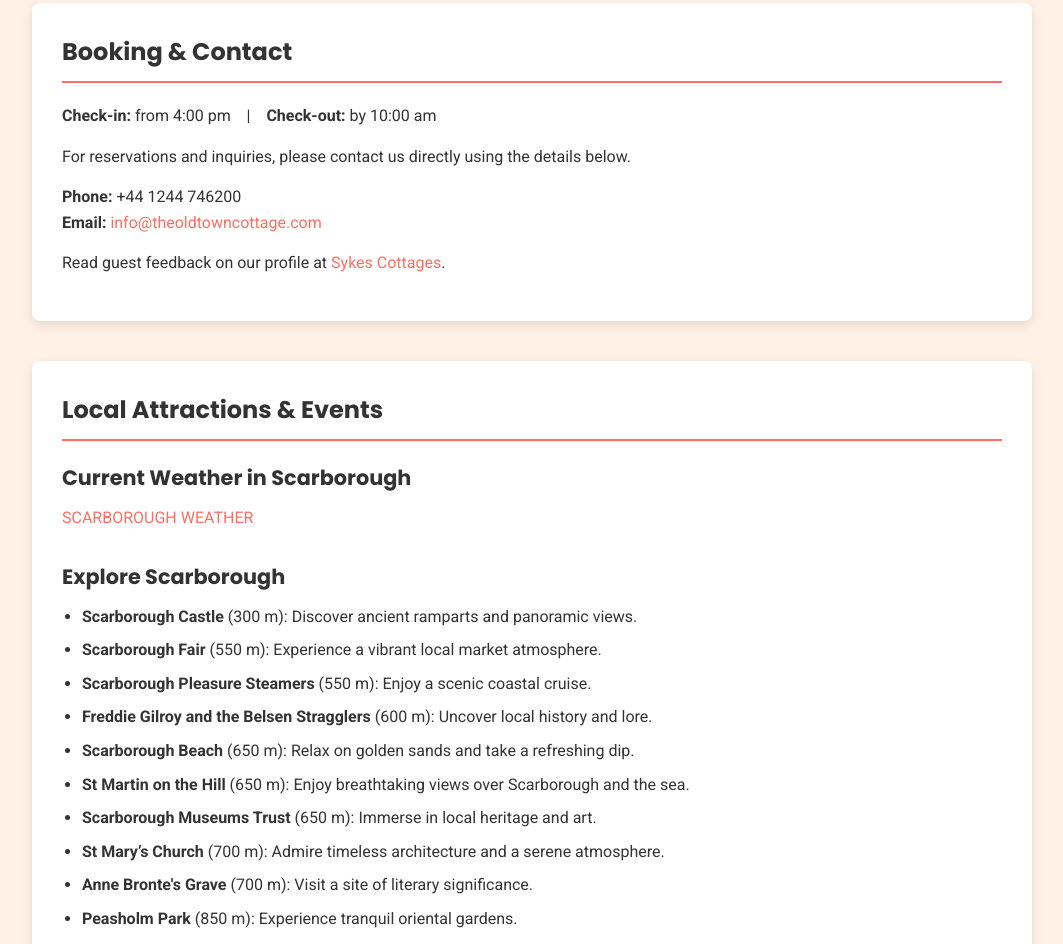
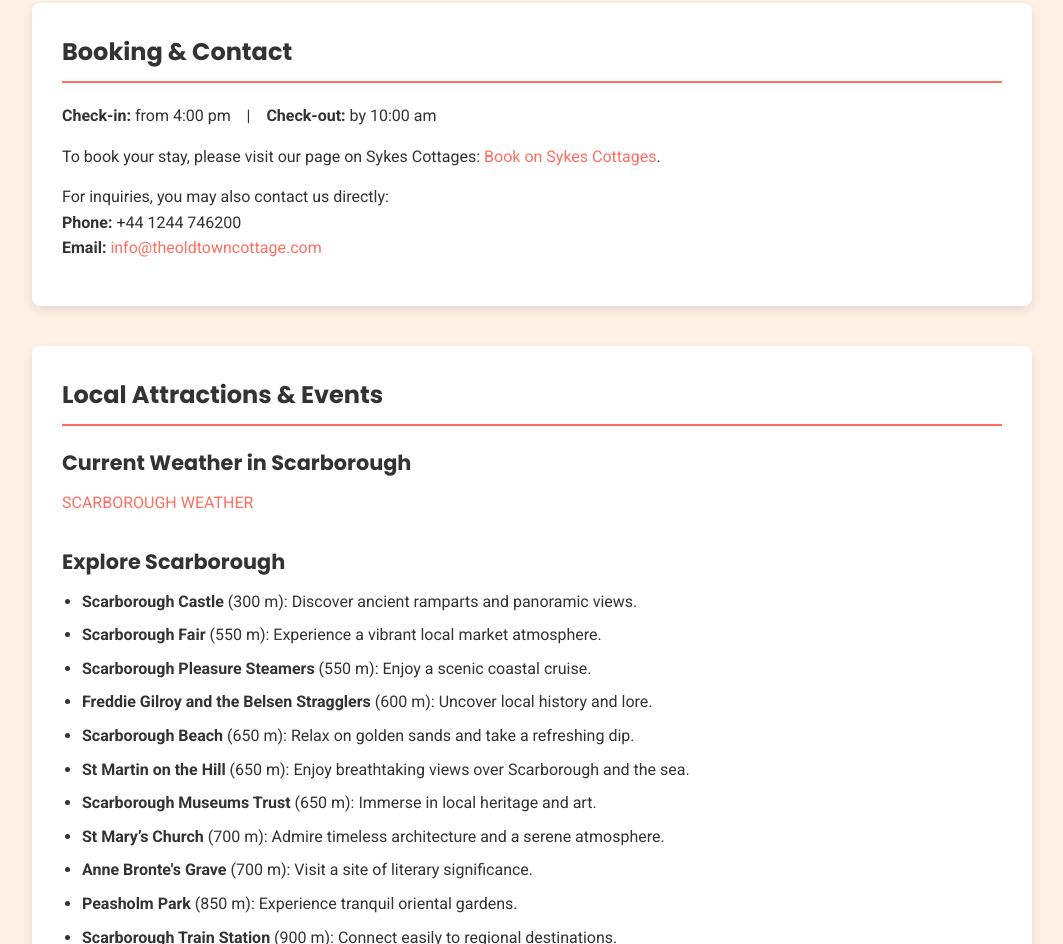
Before and after one commit to Daave2/oldtowncottage, a plain HTML site: page index.html in a window 1280 px wide. Shown: the part 3220-4164 px from the top of the page, without its empty margins (108-1171 px from the left). Drawn offline with Linux system fonts and the light colour scheme; a script that the page names is missing.

Commit message:
Update index.html

```diff
--- a/index.html
+++ b/index.html
@@ -578,14 +578,13 @@
           <strong>Check-in:</strong> from 4:00 pm &nbsp;&nbsp; | &nbsp;&nbsp; <strong>Check-out:</strong> by 10:00 am
         </p>
         <p>
-          For reservations and inquiries, please contact us directly using the details below.
+          To book your stay, please visit our page on Sykes Cottages:
+          <a href="https://www.sykescottages.co.uk/cottage/North-York-Moors-Coast-Old-and-East-Harbours/Captains-Cottage-1159058.html" target="_blank" rel="noopener">Book on Sykes Cottages</a>.
         </p>
         <p>
-          <strong>Phone:</strong> +44 1244 746200<br>
-          <strong>Email:</strong> <a href="mailto:info@theoldtowncottage.com">info@theoldtowncottage.com</a>
-        </p>
-        <p>
-          Read guest feedback on our profile at <a href="https://SYKESCOTTAGES.CO.UK" target="_blank" rel="noopener">Sykes Cottages</a>.
+          For inquiries, you may also contact us directly:
+          <br><strong>Phone:</strong> +44 1244 746200
+          <br><strong>Email:</strong> <a href="mailto:info@theoldtowncottage.com">info@theoldtowncottage.com</a>
         </p>
       </div>
     </section>
```
